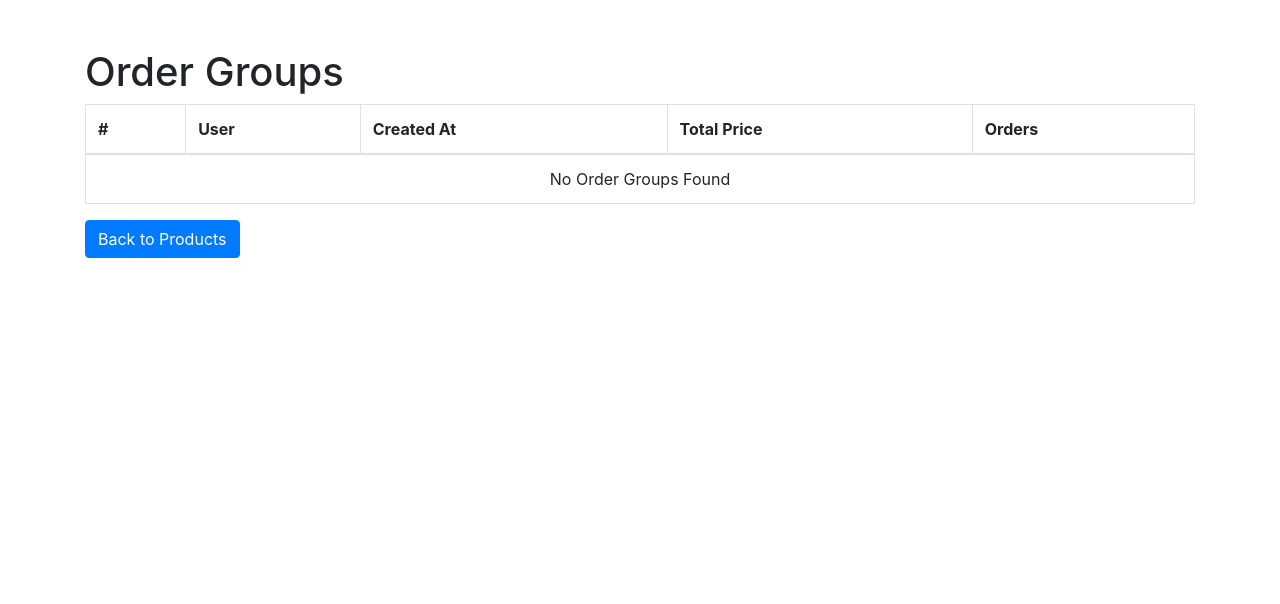
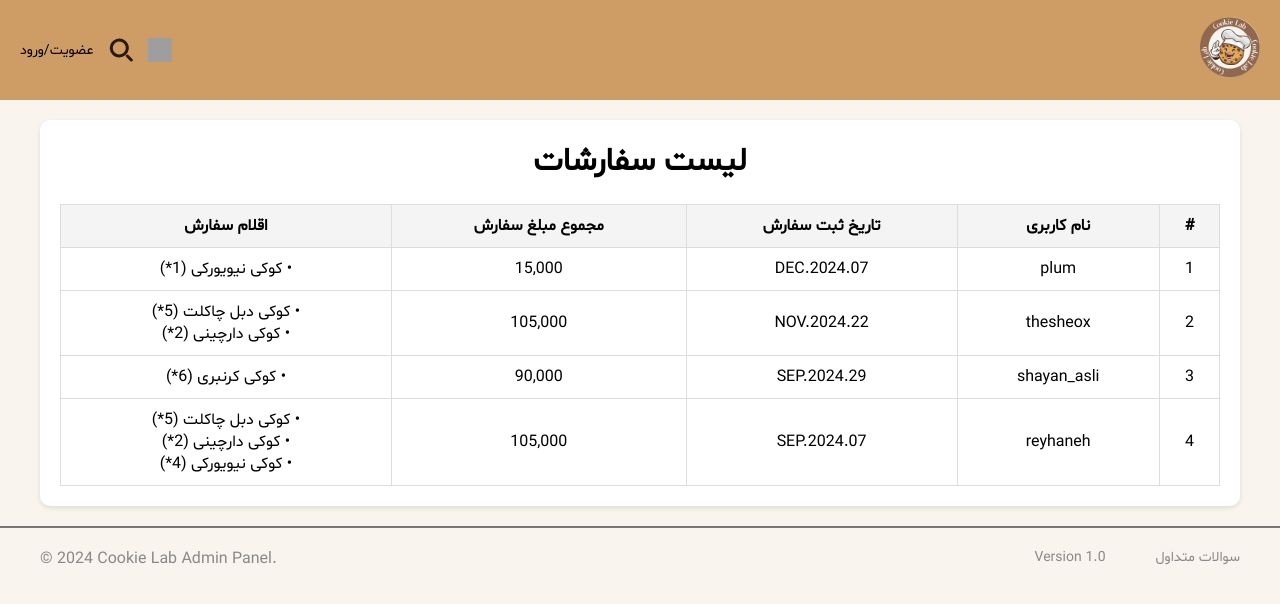
Before and after one commit to thesheox/cookie_shop_project, a Django app: template shop/templates/shop/order_group_list.html in a window 1280 px wide. Shown: the top 604 px of the page. Run offline with Django 4.2, Linux system fonts and the light colour scheme; the template is opened without the code that fills it, so the values that code supplies are empty; some libraries are stand-ins or nearby versions; grey boxes are pictures that could not be loaded.

Commit message:
order_group_list add

```diff
--- a/shop/templates/shop/order_group_list.html
+++ b/shop/templates/shop/order_group_list.html
@@ -1,47 +1,152 @@
+<!--<!DOCTYPE html>-->
+<!--<html>-->
+<!--<head>-->
+<!--    <title>Order Groups</title>-->
+<!--    <link rel="stylesheet" href="https://stackpath.bootstrapcdn.com/bootstrap/4.5.2/css/bootstrap.min.css">-->
+<!--</head>-->
+<!--<body>-->
+<!--    <div class="container mt-5">-->
+<!--        <h1>Order Groups</h1>-->
+<!--        <table class="table table-bordered">-->
+<!--            <thead>-->
+<!--                <tr>-->
+<!--                    <th>#</th>-->
+<!--                    <th>User</th>-->
+<!--                    <th>Created At</th>-->
+<!--                    <th>Total Price</th>-->
+<!--                    <th>Orders</th>-->
+<!--                </tr>-->
+<!--            </thead>-->
+<!--            <tbody>-->
+<!--                {% for order_group in order_groups %}-->
+<!--                <tr>-->
+<!--                    <td>{{ order_group.id }}</td>-->
+<!--                    <td>{{ order_group.user.first_name }} {{ order_group.user.last_name }}</td>-->
+<!--                    <td>{{ order_group.date_time }}</td>-->
+<!--                    <td>${{ order_group.total_price }}</td>-->
+<!--                    <td>-->
+<!--                        <ul>-->
+<!--                            {% for order in order_group.orders.all %}-->
+<!--                            <li>-->
+<!--                                {{ order.product.name }} (x{{ order.quantity }}) - ${{ order.total_price }}-->
+<!--                            </li>-->
+<!--                            {% endfor %}-->
+<!--                        </ul>-->
+<!--                    </td>-->
+<!--                </tr>-->
+<!--                {% empty %}-->
+<!--                <tr>-->
+<!--                    <td colspan="5" class="text-center">No Order Groups Found</td>-->
+<!--                </tr>-->
+<!--                {% endfor %}-->
+<!--            </tbody>-->
+<!--        </table>-->
+<!--        <a href="{% url 'product_list' %}" class="btn btn-primary">Back to Products</a>-->
+<!--    </div>-->
+<!--</body>-->
+<!--</html>-->
+{% load static %}
 <!DOCTYPE html>
-<html>
+<html lang="fa" dir="rtl">
 <head>
-    <title>Order Groups</title>
-    <link rel="stylesheet" href="https://stackpath.bootstrapcdn.com/bootstrap/4.5.2/css/bootstrap.min.css">
+    <meta charset="UTF-8">
+    <meta name="viewport" content="width=device-width, initial-scale=1.0">
+    <title>لیست سفارشات</title>
+    <link rel="stylesheet" href="{% static 'order_group_list.css' %}">
 </head>
 <body>
-    <div class="container mt-5">
-        <h1>Order Groups</h1>
-        <table class="table table-bordered">
+<header>
+    <nav class="navbar_logo">
+        <div class="menu">
+           <a class="link_logo" href="{% url 'home' %}">
+                 <img class="MiniLogo" src="{% static 'Pictures/logo_cropped.png' %}"/>
+            </a>
+        </div>
+        <div class="navbar">
+            {% if user.is_authenticated and user.is_superuser %}
+            <a class="admin" href="{% url 'admin_panel' %}">
+                <img class="cart" src="{% static 'Pictures/admin.png' %}" width="24px" height="24px"/>
+            </a>
+            {% endif %}
+
+            <a class="enter" href="{% url 'cart' %}">
+                <img class="cart" src="{% static 'Pictures/cart.png' %}" width="24px" height="24px"/>
+            </a>
+            <img class="search" src="{% static 'Pictures/search.svg' %}" width="24px" height="24px"/>
+            {% if not user.is_authenticated %}
+            <a class="enter" href="{% url 'login' %}">
+                عضویت/ورود
+            </a>
+            {% endif %}
+
+            {% if  user.is_authenticated %}
+            <a class="enter" href="{% url 'logout' %}">
+                <img class="cart" src="{% static 'Pictures/logout.png' %}" width="24px" height="24px"/>
+            </a>
+            <p class="enter" >
+                {{user.username}}
+            </p>
+
+            {% endif %}
+        </div>
+
+    </nav>
+</header>
+    <div class="container">
+        <h1>لیست سفارشات</h1>
+        <table class="table">
             <thead>
                 <tr>
                     <th>#</th>
-                    <th>User</th>
-                    <th>Created At</th>
-                    <th>Total Price</th>
-                    <th>Orders</th>
+                    <th>نام کاربری</th>
+                    <th>تاریخ ثبت سفارش</th>
+                    <th>مجموع مبلغ سفارش</th>
+                    <th>اقلام سفارش</th>
                 </tr>
             </thead>
             <tbody>
-                {% for order_group in order_groups %}
                 <tr>
-                    <td>{{ order_group.id }}</td>
-                    <td>{{ order_group.user.first_name }} {{ order_group.user.last_name }}</td>
-                    <td>{{ order_group.date_time }}</td>
-                    <td>${{ order_group.total_price }}</td>
-                    <td>
-                        <ul>
-                            {% for order in order_group.orders.all %}
-                            <li>
-                                {{ order.product.name }} (x{{ order.quantity }}) - ${{ order.total_price }}
-                            </li>
-                            {% endfor %}
-                        </ul>
-                    </td>
+                    <td data-label="#">1</td>
+                    <td data-label="نام کاربری">plum</td>
+                    <td data-label="تاریخ ثبت سفارش">07.DEC.2024</td>
+                    <td data-label="مجموع مبلغ سفارش">15,000</td>
+                    <td data-label="اقلام سفارش">• کوکی نیویورکی (1*)</td>
                 </tr>
-                {% empty %}
                 <tr>
-                    <td colspan="5" class="text-center">No Order Groups Found</td>
+                    <td data-label="#">2</td>
+                    <td data-label="نام کاربری">thesheox</td>
+                    <td data-label="تاریخ ثبت سفارش">22.NOV.2024</td>
+                    <td data-label="مجموع مبلغ سفارش">105,000</td>
+                    <td data-label="اقلام سفارش">• کوکی دبل چاکلت (5*)<br>• کوکی دارچینی (2*)</td>
                 </tr>
-                {% endfor %}
+                <tr>
+                    <td data-label="#">3</td>
+                    <td data-label="نام کاربری">shayan_asli</td>
+                    <td data-label="تاریخ ثبت سفارش">29.SEP.2024</td>
+                    <td data-label="مجموع مبلغ سفارش">90,000</td>
+                    <td data-label="اقلام سفارش">• کوکی کرنبری (6*)</td>
+                </tr>
+                <tr>
+                    <td data-label="#">4</td>
+                    <td data-label="نام کاربری">reyhaneh</td>
+                    <td data-label="تاریخ ثبت سفارش">07.SEP.2024</td>
+                    <td data-label="مجموع مبلغ سفارش">105,000</td>
+                    <td data-label="اقلام سفارش">• کوکی دبل چاکلت (5*)<br>• کوکی دارچینی (2*)<br>• کوکی نیویورکی (4*)</td>
+                </tr>
             </tbody>
         </table>
-        <a href="{% url 'product_list' %}" class="btn btn-primary">Back to Products</a>
     </div>
+
+<footer>
+  <div class="footer-content2">
+      <div class="footer-content">
+          <p>سوالات متداول</p>
+      <p>Version 1.0</p>
+      </div>
+
+    <p id="copyright">© 2024 Cookie Lab Admin Panel. </p>
+
+  </div>
+</footer>
 </body>
 </html>
--- /dev/null
+++ b/statics/order_group_list.css
@@ -0,0 +1,246 @@
+
+* {
+    margin: 0;
+    padding: 0;
+    box-sizing: border-box;
+}
+@font-face {
+    font-family: 'Shabnam';
+    src: url("./Fonts/Shabnam.ttf");
+}
+
+/* Applying the Shabnam font */
+* {
+    font-family: 'Shabnam', sans-serif;
+}
+.navbar_logo {
+    direction: rtl;
+    display: flex;
+    justify-content: space-between; /* فاصله بین لوگو و آیکون‌ها */
+    align-items: center; /* قرارگیری عمودی عناصر */
+    background-color: #CD9D65;
+    padding: 10px 20px; /* فضای داخلی بیشتر */
+    height: 100px; /* ارتفاع ثابت برای کل بخش */
+    box-sizing: border-box; /* اطمینان از رعایت padding در ارتفاع */
+    width: 100%; /* تمام عرض صفحه */
+    background-color: #CD9D65;
+}
+
+.navbar {
+    display: flex;
+    align-items: center; /* آیکون‌ها در یک خط وسط قرار می‌گیرند */
+    gap: 15px; /* فاصله مناسب بین آیکون‌ها */
+       background-color: #CD9D65;
+}
+
+.MiniLogo {
+    height: 60px; /* افزایش ارتفاع لوگو */
+    width: auto; /* عرض متناسب با ارتفاع */
+
+background-color: #CD9D65;
+
+}
+.menu{
+    background-color: #CD9D65;
+}
+.link_logo{
+    background-color: #CD9D65;
+}
+
+
+.admin,
+.cart,
+.search,
+.enter img {
+    height: 24px; /* آیکون‌ها کمی بزرگ‌تر می‌شوند */
+    width: 24px;
+       background-color: #CD9D65;
+}
+
+.enter {
+    display: flex;
+    align-items: center;
+    font-size: 14px;
+    font-family: 'Shabnam';
+    color: black;
+    text-decoration: none;
+       background-color: #CD9D65;
+}
+
+.enter p {
+    margin: 0 10px; /* فاصله مناسب بین متن و آیکون‌ها */
+    padding: 0;
+    color: black;
+       background-color: #CD9D65;
+}
+
+.search,
+.admin,
+.cart {
+    display: flex;
+    align-items: center;
+    justify-content: center;
+       background-color: #CD9D65;
+}
+        body {
+            font-family: Arial, sans-serif;
+            margin: 0;
+            padding: 0;
+            background-color: #f9f4ee;
+        }
+
+        .container {
+            max-width: 1200px;
+            margin: 20px auto;
+            padding: 20px;
+            background-color: white;
+            border-radius: 10px;
+            box-shadow: 0 2px 5px rgba(0, 0, 0, 0.1);
+        }
+
+        h1 {
+            text-align: center;
+            margin-bottom: 20px;
+        }
+
+        .table {
+            width: 100%;
+            border-collapse: collapse;
+        }
+
+        .table th, .table td {
+            padding: 10px;
+            text-align: center;
+            border: 1px solid #ddd;
+        }
+
+        .table th {
+            background-color: #f4f4f4;
+            font-weight: bold;
+        }
+
+        @media screen and (max-width: 768px) {
+    thead {
+        visibility: hidden;
+        height: 0;
+        width: 0;
+    }
+
+    tbody {
+        margin-top: -68px;
+    }
+
+    .container {
+        width: 100%;
+        margin: 0;
+        padding: 10px;
+        border-radius: 0;
+        box-shadow: none;
+    }
+
+    .table {
+        display: block;
+        width: 100%;
+    }
+
+    .table tbody {
+        display: block;
+        width: 100%;
+    }
+
+    .table tr {
+        display: block;
+        margin-bottom: 10px;
+        border: 1px solid #ddd;
+        border-radius: 5px;
+        background-color: #fff;
+        box-shadow: 0 2px 5px rgba(0, 0, 0, 0.1);
+        border-bottom: 1px solid #ddd; /* Add this line */
+    }
+
+    .table td {
+        display: flex;
+        justify-content: space-between;
+        padding: 10px;
+        text-align: right;
+        border: none;
+        border-bottom: 1px solid #f4f4f4;
+    }
+
+    .table td:last-child {
+        border-bottom: none;
+    }
+
+    .table td::before {
+        content: attr(data-label);
+        font-weight: bold;
+        color: #333;
+    }
+}
+
+
+
+footer {
+  display: flex;
+  color: #898989;;
+  padding: 20px;
+
+  bottom: 0;
+  width: 100%;
+  justify-content: center; /* Center the content horizontally */
+  align-items: center; /* Vertically center the content */
+    border-top: 2px solid #797575;
+
+
+}
+.product-image{
+
+  background-color: indigo;
+  color: white;
+  padding: 0.5rem;
+  font-family: sans-serif;
+  border-radius: 0.3rem;
+  cursor: pointer;
+  margin-top: 1rem;
+
+}
+
+.footer-content2 {
+  display: flex;
+  justify-content: space-between; /* Space between the footer sections */
+  width: 100%;
+  max-width: 2000px; /* Optional: limit max width */
+  padding: 0 20px; /* Optional: padding for spacing */
+}
+
+.footer-content {
+  display: flex;
+  gap: 50px; /* Space between the two <p> elements */
+}
+
+.footer-content p {
+  margin: 0;
+  font-size: 14px;
+  white-space: nowrap; /* Prevent text wrapping */
+}
+
+/* Media Query for smaller screens */
+@media screen and (max-width: 768px) {
+  .footer-content2 {
+    flex-direction: column; /* Stack the sections vertically */
+    align-items: center; /* Center the content horizontally */
+  }
+
+  .footer-content {
+    gap: 20px; /* Reduce space between the elements on smaller screens */
+    justify-content: center; /* Center the items */
+  }
+
+  .footer-content p {
+    font-size: 14px; /* Reduce font size for smaller screens */
+  }
+}
+
+#copyright{
+    direction: ltr;
+}
```
Also changed, not shown: db.sqlite3.
